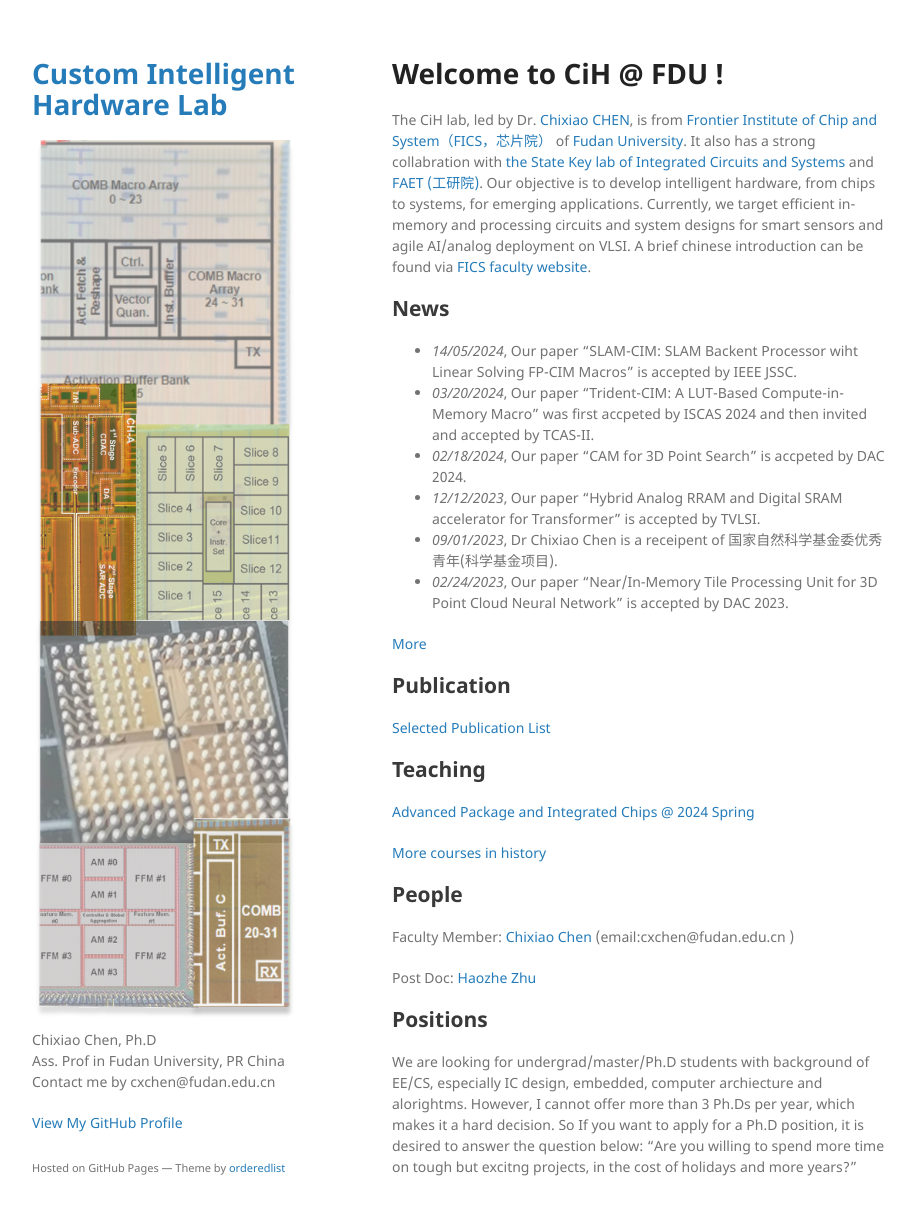
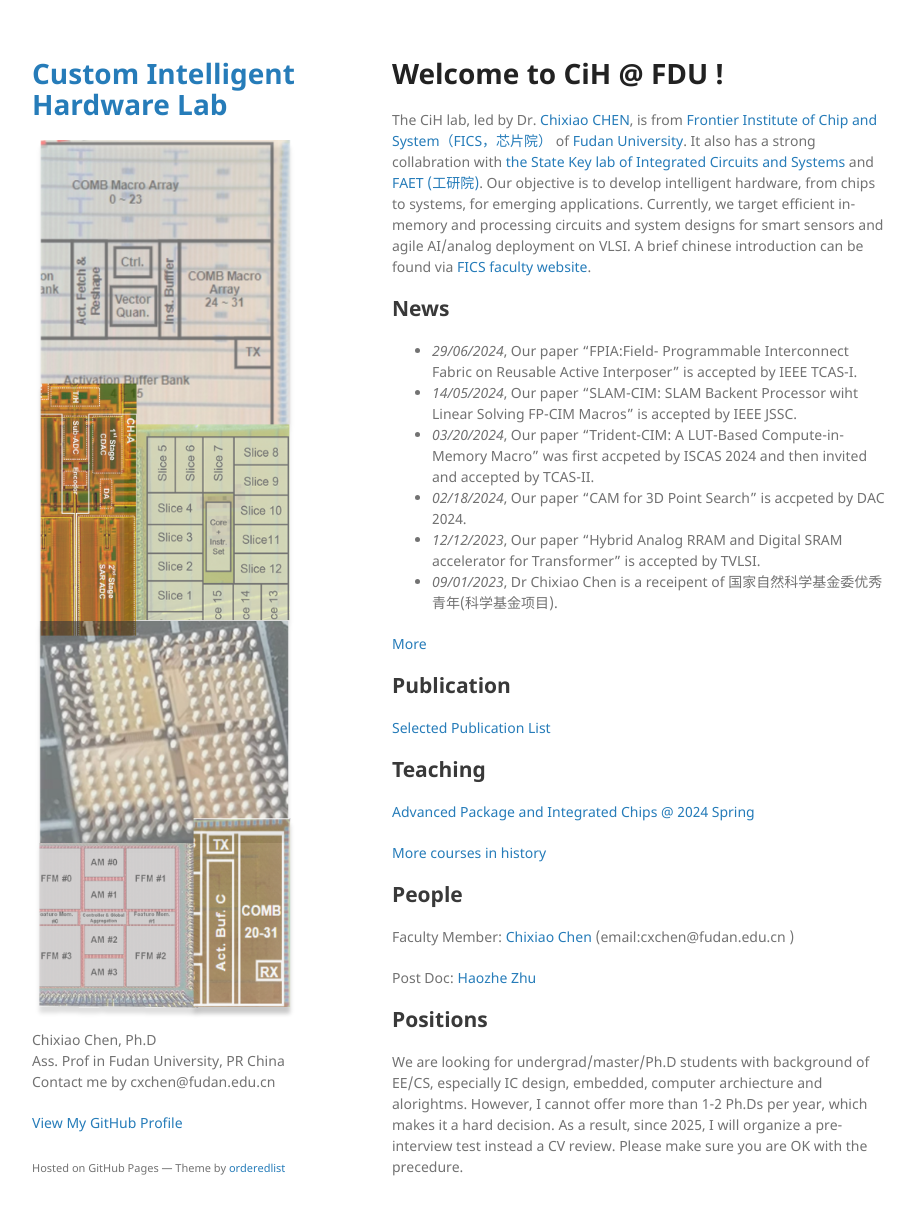
Before and after one commit to cihlab/cihlab.github.io, a Jekyll site: the page built from index.md, in a window 1280 px wide and 1247 px high. Shown: the top 1215 px of the window, without its empty margins (178-1093 px from the left). Built offline with Jekyll 4.4.1, drawn with Linux system fonts in a browser that asks for light colours; our own code applies the rules of GitHub Pages for plain Markdown files.

Commit message:
Update index.md

```diff
--- a/index.md
+++ b/index.md
@@ -11,12 +11,12 @@ A brief chinese introduction can be found via [FICS faculty website](https://fic
 
 
 ## News
+* _29/06/2024_, Our paper “FPIA:Field- Programmable Interconnect Fabric on Reusable Active Interposer” is accepted by IEEE TCAS-I.
 * _14/05/2024_, Our paper “SLAM-CIM: SLAM Backent Processor wiht Linear Solving FP-CIM Macros” is accepted by IEEE JSSC.
 * _03/20/2024_, Our paper "Trident-CIM: A LUT-Based Compute-in-Memory Macro" was first accpeted by ISCAS 2024 and then invited and accepted by TCAS-II.
 * _02/18/2024_, Our paper "CAM for 3D Point Search" is accpeted by DAC 2024.
 * _12/12/2023_, Our paper "Hybrid Analog RRAM and Digital SRAM accelerator for Transformer" is accepted by TVLSI.
 * _09/01/2023_, Dr Chixiao Chen is a receipent of 国家自然科学基金委优秀青年(科学基金项目).
-* _02/24/2023_, Our paper "Near/In-Memory Tile Processing Unit for 3D Point Cloud Neural Network" is accepted by DAC 2023.
 
 
 
@@ -42,5 +42,5 @@ Post Doc: [Haozhe Zhu](https://zhutmost.com/about/)
 ## Positions
 
 We are looking for undergrad/master/Ph.D students with background of EE/CS, especially IC design, embedded, computer archiecture and alorightms.
-However, I cannot offer more than 3 Ph.Ds per year, which makes it a hard decision. So If you want to apply for a Ph.D position, it is desired to answer the question below:
-"Are you willing to spend more time on tough but excitng projects, in the cost of holidays and more years?"
+However, I cannot offer more than 1-2 Ph.Ds per year, which makes it a hard decision.
+As a result, since 2025, I will organize a pre-interview test instead a CV review. Please make sure you are OK with the precedure.
```
